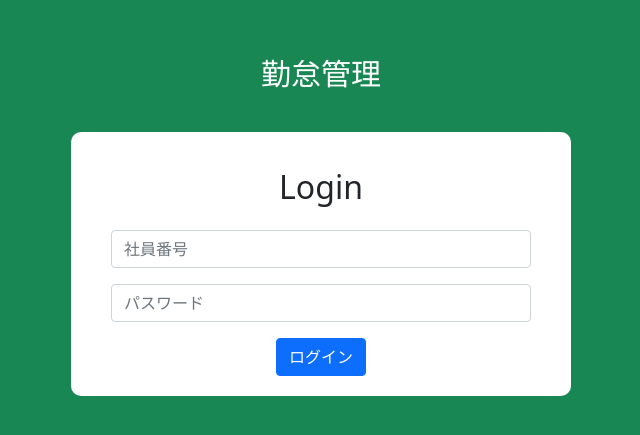
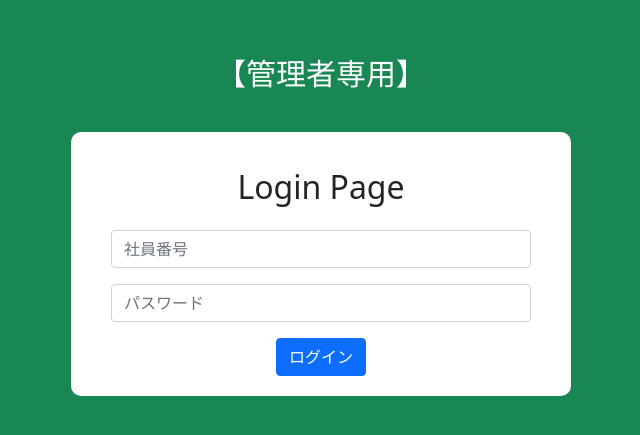
Before and after one commit to fukudadairin/r40208, a PHP site: page /admin/login.php in a window 1280 px wide. Shown: the top 435 px of the page, without its empty margins (319-959 px from the left). Run offline with PHP 8.4, Linux system fonts and the light colour scheme; data that the repository does not hold is empty.

Commit message:
【管理者専用】UIの微調整

```diff
--- a/admin/login.php
+++ b/admin/login.php
@@ -48,7 +48,7 @@ echo "</pre>";
 <head>
   <meta charset="UTF-8">
   <meta name="viewport" content="width=device-width, initial-scale=1.0">
-  <title>勤怠管理</title>
+  <title>【管理者専用】勤怠管理</title>
   <link href="https://cdn.jsdelivr.net/npm/bootstrap@5.0.2/dist/css/bootstrap.min.css" rel="stylesheet" integrity="sha384-EVSTQN3/azprG1Anm3QDgpJLIm9Nao0Yz1ztcQTwFspd3yD65VohhpuuCOmLASjC" crossorigin="anonymous">
   <link rel="stylesheet" href="../reset.css">
   <script src="https://ajax.googleapis.com/ajax/libs/jquery/3.6.0/jquery.min.js" defer></script>
@@ -57,10 +57,10 @@ echo "</pre>";
 </head>
 
 <body class="bg-success">
-  <h1 class="text-white">勤怠管理</h1>
+  <h1 class="text-white">【管理者専用】</h1>
   <section class="login">
     <form class="login_from" method="POST">
-      <h2 class="fs-2 mt-3 mb-4">Login</h2>
+      <h2 class="fs-2 mt-3 mb-4">Login Page</h2>
       <div class="mb-3">
         <input type="text" class="form-control" placeholder="社員番号" name="admin_login" value="<?= $admin_login ?>">
       </div>
--- a/login.php
+++ b/login.php
@@ -89,7 +89,7 @@ if ($_SERVER['REQUEST_METHOD'] == "POST") {
   <h1>勤怠管理</h1>
   <section class="login">
     <form class="login_from" method="post">
-      <h2>Login</h2>
+      <h2 class="fs-2 mt-3 mb-4">Login Page</h2>
       <div class="mb-3 from-group">
         <input type="text" class="form-control <?php if (isset($err["login_id"])) {
                                                   echo "is-invalid";
```
Also changed, not shown: admin/user_list.php (+8 -3 lines), index.php (+3 -4 lines).
